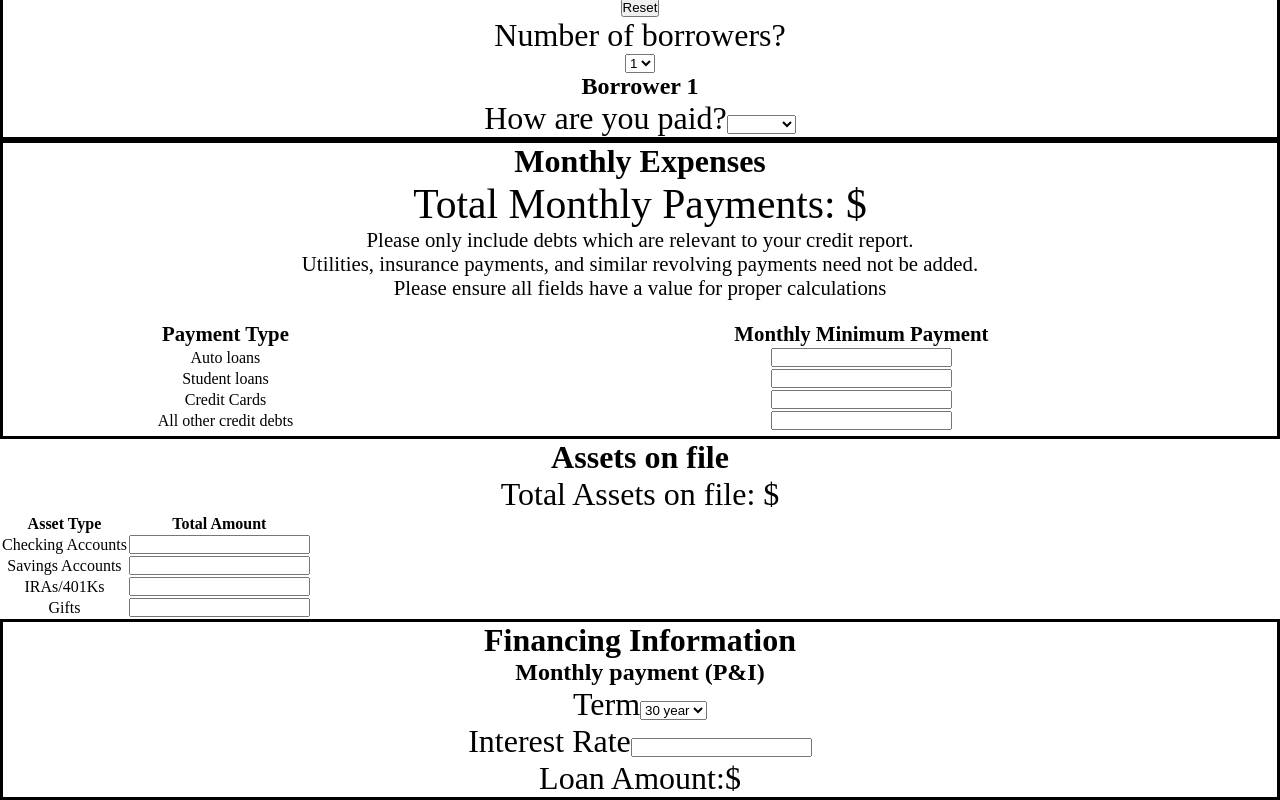
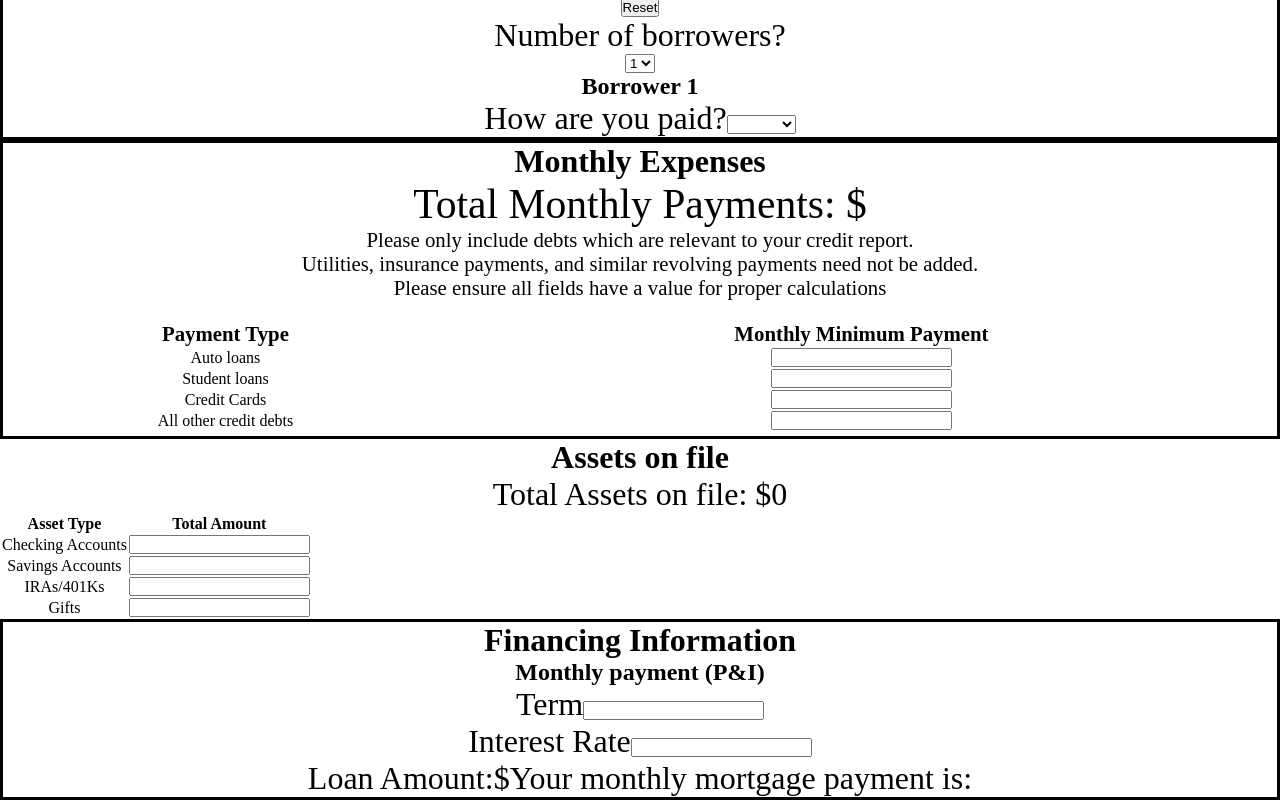
Before and after one commit to jschoff155/homefinancehero, a React (Create React App) app: page / in a window 1280 px wide. Shown: the part 425-1225 px from the top of the page. Built offline with nearby package versions, Linux system fonts and the light colour scheme.

Commit message:
Working on mortgage calculator field.

```diff
--- a/src/ChildComponents/Assets.js
+++ b/src/ChildComponents/Assets.js
@@ -12,15 +12,21 @@ export default function AssetsArea({ onChangeAssetTotal }) {
   const onChangeRET = (event) => setrEAmount(event.target.value);
   const onChangeGFT = (event) => setgAmount(event.target.value);
 
-  const totalAssets =
-    cAAmount &&
-    sAAmount &&
-    rEAmount &&
-    gAmount &&
-    parseInt(cAAmount) +
-      parseInt(sAAmount) +
-      parseInt(rEAmount) +
-      parseInt(gAmount);
+  let totalcAAmount = parseInt(cAAmount);
+  let totalsAAmount = parseInt(sAAmount);
+  let totalrEAmount = parseInt(rEAmount);
+  let totalgAmount = parseInt(gAmount);
+
+  const assetValues = [
+    totalcAAmount || null,
+    totalsAAmount || null,
+    totalrEAmount || null,
+    totalgAmount || null,
+  ];
+
+  const totalAssets = assetValues.reduce((accumulator, currentValue) => {
+    return currentValue !== null ? accumulator + currentValue : accumulator;
+  }, 0);
 
   useEffect(() => {
     onChangeAssetTotal(totalAssets);
--- a/src/ChildComponents/Financing.js
+++ b/src/ChildComponents/Financing.js
@@ -1,7 +1,21 @@
-import React from "react";
+import React, { useState } from "react";
 import "../StyleSheets/Financing.css";
 
 export default function Financing(props) {
+  const [term, setTerm] = useState("");
+  const [rate, setRate] = useState("");
+  const loanAmount = useState(props.apptotalLoanAmount);
+
+  const rateForFormula = rate * 0.01;
+
+  const paymentAmount =
+    loanAmount *
+      (((rateForFormula / 12) * ((1 + rateForFormula / 12) ^ term)) /
+        (((1 + rateForFormula / 12) ^ term) - 1)) || null;
+
+  const onChangeTerm = (event) => setTerm(event.target.value);
+  const onChangeRate = (event) => setRate(event.target.value);
+
   return (
     <div id="financing">
       <h1>Financing Information</h1>
@@ -9,18 +23,15 @@ export default function Financing(props) {
       <div className="mortgageDetails">
         <h2>Monthly payment (P&I)</h2>
         <label>Term</label>
-        <select>
-          <option>30 year</option>
-          <option>20 year</option>
-          <option>15 year</option>
-          <option>10 year</option>
-        </select>
+        <input type="text" value={term} onChange={onChangeTerm}></input>
         <br></br>
         <label>Interest Rate</label>
-        <input></input>
+        <input type="text" value={rate} onChange={onChangeRate}></input>
         <br></br>
         <label>Loan Amount:$</label>
         <label>{props.apptotalLoanAmount}</label>
+        <label>Your monthly mortgage payment is:</label>
+        <label>{paymentAmount}</label>
       </div>
     </div>
   );
--- a/src/ChildComponents/Income.js
+++ b/src/ChildComponents/Income.js
@@ -93,6 +93,14 @@ export default function Income({ onChangeMonthlyIncomeTotal }) {
     document.getElementById("monthlySelectedBT").style.display = "none";
     document.getElementById("salarySelectedBT").style.display = "block";
   }
+  function showBODetails() {
+    document.getElementById("borrowerOneDetails").style.display = "block";
+    document.getElementById("borrowerTwoDetails").style.display = "none";
+  }
+  function showBTDetails() {
+    document.getElementById("borrowerOneDetails").style.display = "block";
+    document.getElementById("borrowerTwoDetails").style.display = "block";
+  }
   function reset() {
     setHourlyPayBO(0);
     setMonthlyPayBO(0);
@@ -100,14 +108,6 @@ export default function Income({ onChangeMonthlyIncomeTotal }) {
     setHourlyPayBT(0);
     setMonthlyPayBT(0);
     setSalaryPayBT(0);
-  }
-  function showBODetails() {
-    document.getElementById("borrowerOneDetails").style.display = "block";
-    document.getElementById("borrowerTwoDetails").style.display = "none";
-  }
-  function showBTDetails() {
-    document.getElementById("borrowerOneDetails").style.display = "block";
-    document.getElementById("borrowerTwoDetails").style.display = "block";
   }
 
   return (
--- a/src/ChildComponents/Statusbar.js
+++ b/src/ChildComponents/Statusbar.js
@@ -1,11 +1,25 @@
-import React from "react";
+import React, { useEffect } from "react";
 import "../StyleSheets/statusbar.css";
 
 export default function Statusbar(props) {
+  const DTI = props.debtToIncome;
+
+  function DTIalert() {
+    if (DTI >= 45) {
+      document.getElementById("DTIalert").innerHTML =
+        "DTI should be below 45% to qualify for most loans";
+    }
+  }
+
+  useEffect(() => {
+    DTIalert();
+  });
+
   return (
     <div className="statusBar">
       <div className="statusItem">
         <p>Debt-To-Income %: {props.debtToIncome}</p>
+        <p id="DTIalert"></p>
       </div>
       <div className="statusItem">
         <p>Assets on file: ${props.totalAssets}</p>
```
